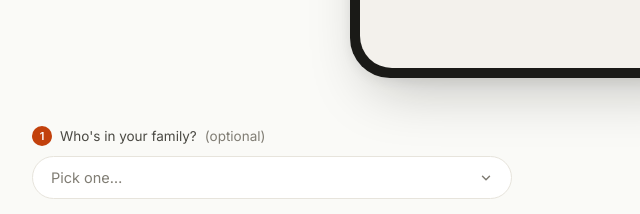
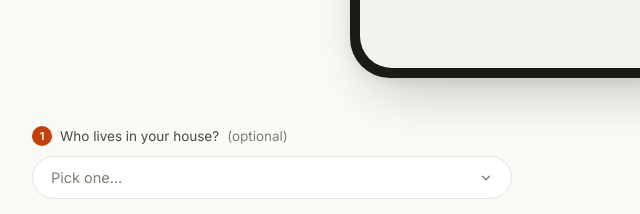
Before and after one commit to aloktiagi/rosey, a plain HTML site: page website/index.html in a window 1280 px wide. Shown: the part 1132-1346 px from the top of the page, 100-740 px from the left. Drawn offline with Linux system fonts and the light colour scheme.

Commit message:
WhatsApp voice transcription + landing page copy
- WhatsApp: Baileys forwards audioMessage → Python transcribes via
  Whisper → agent. Group gate: only quoted replies to the bot's own
  messages get transcribed (mirrors Telegram). DMs always process.
  Confirmed working end-to-end with a real voice memo today.
- Landing form: 'Who's in your family?' → 'Who lives in your house?'.
  Added 'Roommates / co-living' option in the dropdown.

```diff
--- a/website/index.html
+++ b/website/index.html
@@ -94,7 +94,7 @@
           action="https://family.us6.list-manage.com/subscribe/post?u=02aa69a2ae1045fa3c6dcedb5&amp;id=f66ef2886d&amp;f_id=008266e0f0"
           method="post" target="_blank">
       <label for="signup-famtype" class="signup-step-label">
-        <span class="step-num">1</span> Who's in your family? <span class="step-optional">(optional)</span>
+        <span class="step-num">1</span> Who lives in your house? <span class="step-optional">(optional)</span>
       </label>
       <select id="signup-famtype" name="MMERGE7">
         <option value="">Pick one…</option>
@@ -102,6 +102,7 @@
         <option value="Just my partner and me">Just my partner and me</option>
         <option value="Parents with kids at home">Parents with kids at home</option>
         <option value="Supporting older parents or relatives">Supporting older parents or relatives</option>
+        <option value="Roommates / co-living">Roommates / co-living</option>
         <option value="Something else">Something else</option>
       </select>
       <label for="signup-email" class="signup-step-label">
```
